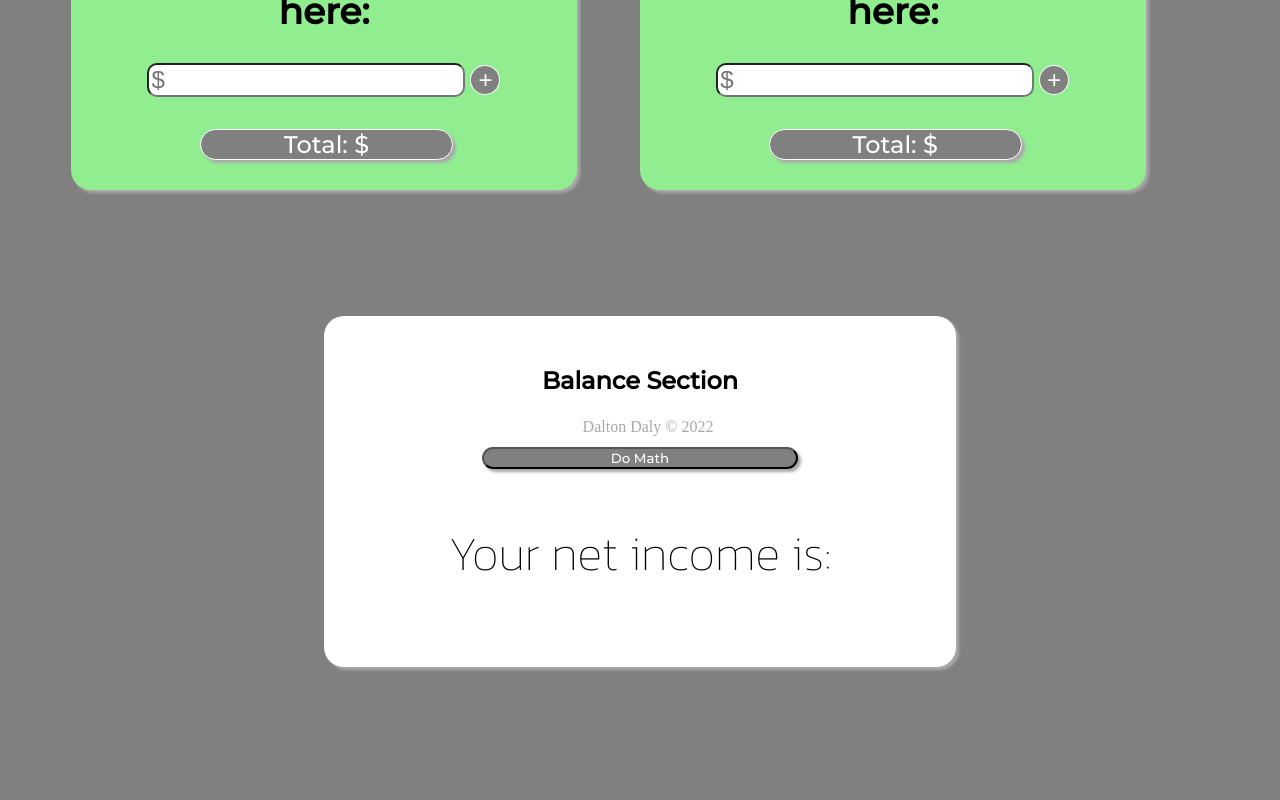
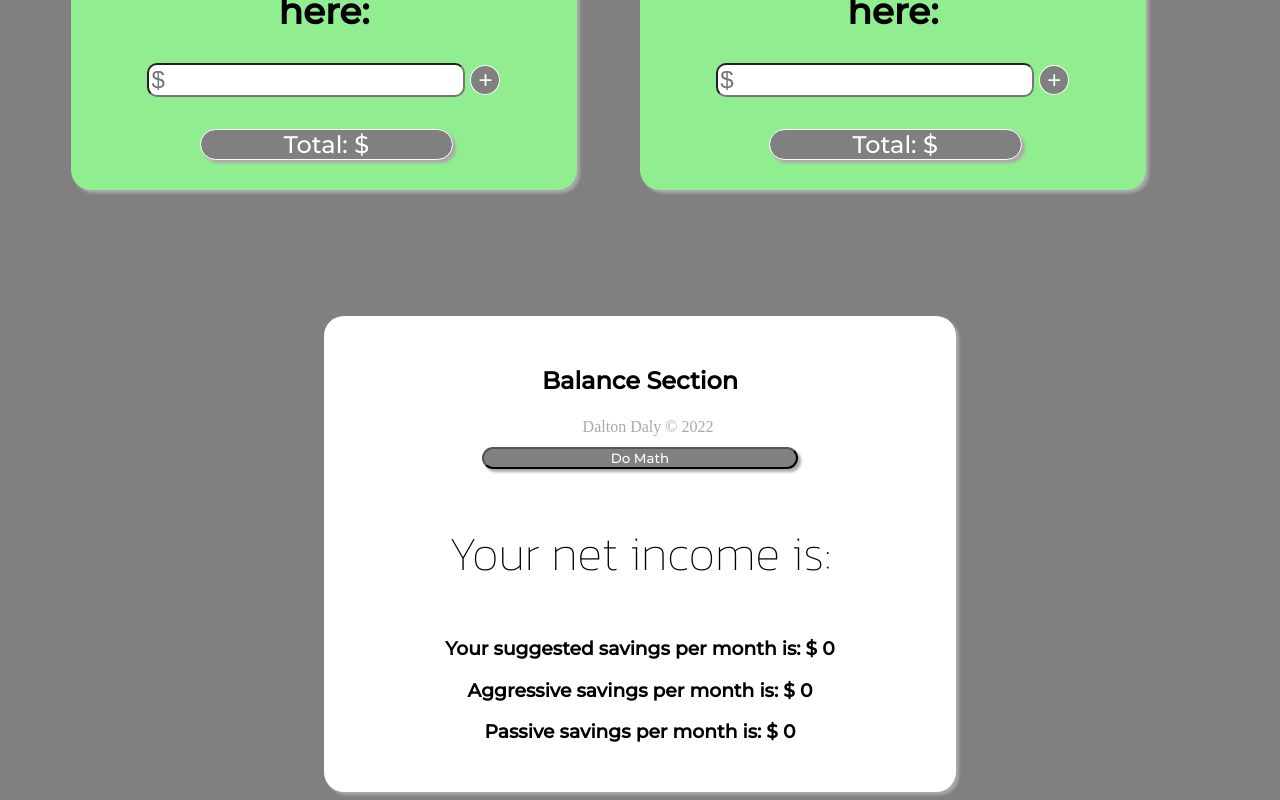
Before and after one commit to ddaly2/BudgetApp, a React (Create React App) app: page / in a window 1280 px wide. Shown: the part 358-1158 px from the top of the page. Before the commit the page ends 1033 px from the top, so only its background shows below. Built offline with nearby package versions, Linux system fonts and the light colour scheme.

Commit message:
Added savings rate calculators

```diff
--- a/src/components/BalanceSection.jsx
+++ b/src/components/BalanceSection.jsx
@@ -8,6 +8,9 @@ function BalanceSection(props) {
       props.onCalculate(e);
      }}>Do Math</button>
      <p className="listItem">Your net income is: {props.value}</p>
+     <h3 className="balance-savings-item">Your suggested savings per month is: $ {(props.value) * .25}</h3>
+     <h3 className="balance-savings-item">Aggressive savings per month is: $ {(props.value) * .6}</h3>
+     <h3 className="balance-savings-item">Passive savings per month is: $ {(props.value) * .1}</h3>
     </div>
   )
 }
```
